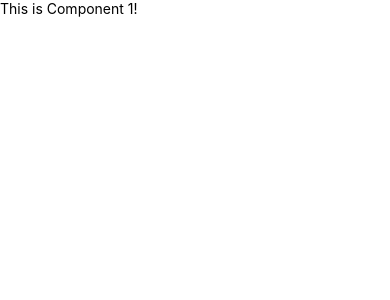
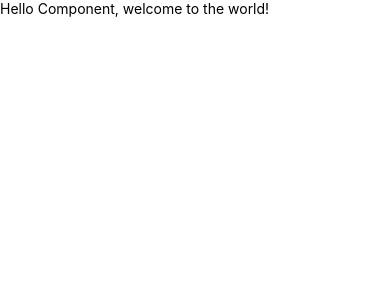
Before and after one commit to javco/react-native-sandbox, a React Native app: screen / in a window 390 px wide. Shown: the top 300 px of the page. Built offline with nearby package versions, Linux system fonts and the light colour scheme.

Commit message:
HelloWorld component

```diff
--- a/App.js
+++ b/App.js
@@ -11,9 +11,9 @@ import {
   View
 } from 'react-native';
 
-import Component1 from './app/components/Component1/Component1';
+import HelloWorld from './app/components/HelloWorld/HelloWorld';
 
-export default class reactnativehw extends Component {
+export default class sandbox extends Component {
   render() {
     return (
       <View>
@@ -22,10 +22,10 @@ export default class reactnativehw extends Component {
           Hello World!
         </Text>
         */}
-        <Component1 />
+        <HelloWorld />
       </View>
     );
   }
 }
 
-AppRegistry.registerComponent('reactnativehw', () => reactnativehw)
+AppRegistry.registerComponent('sandbox', () => sandbox)
--- a/app/components/Component1/Component1.js
+++ b/app/components/HelloWorld/HelloWorld.js
@@ -5,16 +5,16 @@ import {
   View
 } from 'react-native';
 
-export default class Component1 extends Component {
+export default class HelloWorld extends Component {
   render() {
     return (
       <View>
         <Text>
-          This is Component 1!
+          Hello Component, welcome to the world!
         </Text>
       </View>
     );
   }
 }
 
-AppRegistry.registerComponent('Component1', () => Component1)
+AppRegistry.registerComponent('HelloWorld', () => HelloWorld)
```
